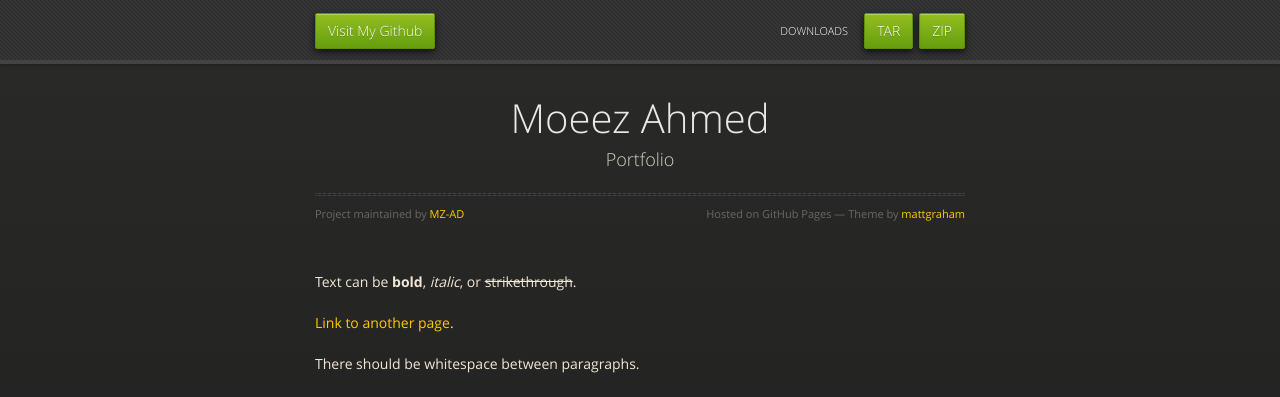
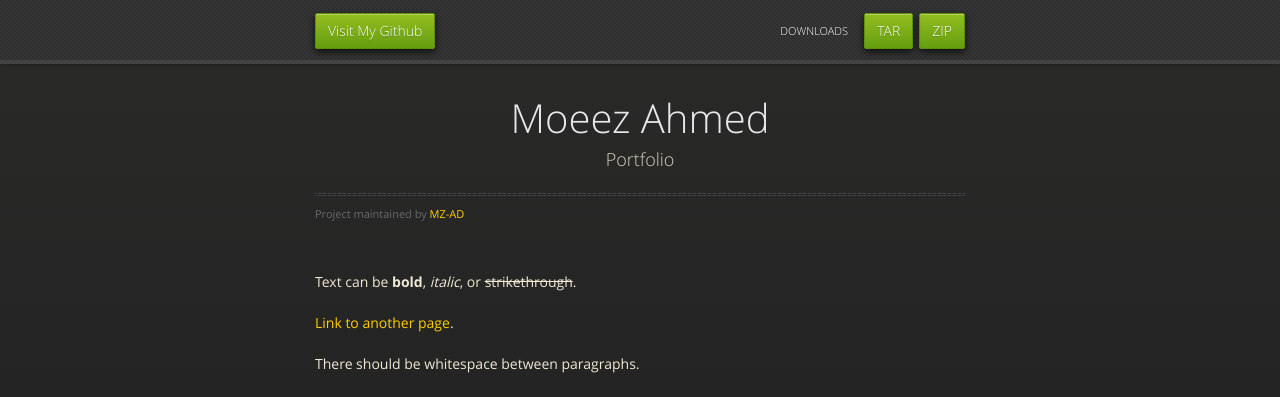
Before and after one commit to MZ-AD/MZ-AD.github.io, a Jekyll site: the page built from index.md, in a window 1280 px wide and 900 px high. Shown: the top 397 px of the window. Built offline with Jekyll 4.4.1, drawn with Linux system fonts in a browser that asks for light colours.

Commit message:
zaproxy pf

```diff
--- a/_config.yml
+++ b/_config.yml
@@ -1,5 +1,5 @@
 title: Midnight theme
-description: Midnight is a theme for GitHub Pages.
+description: Moeez Ahmed
 show_downloads: true
 google_analytics:
 theme: jekyll-theme-midnight
--- a/_layouts/default.html
+++ b/_layouts/default.html
@@ -40,7 +40,7 @@
           <p>{{ site.description | default: site.github.project_tagline }}</p>
           <hr>
           <span class="credits left">Project maintained by <a href="{{ site.github.owner_url }}">{{ site.github.owner_name }}</a></span>
-          <span class="credits right">Hosted on GitHub Pages &mdash; Theme by <a href="https://twitter.com/mattgraham">mattgraham</a></span>
+
         </div>
 
         {{ content }}
```
Also changed, not shown: assets/images/zedd.jpeg (added), 4 other files.
